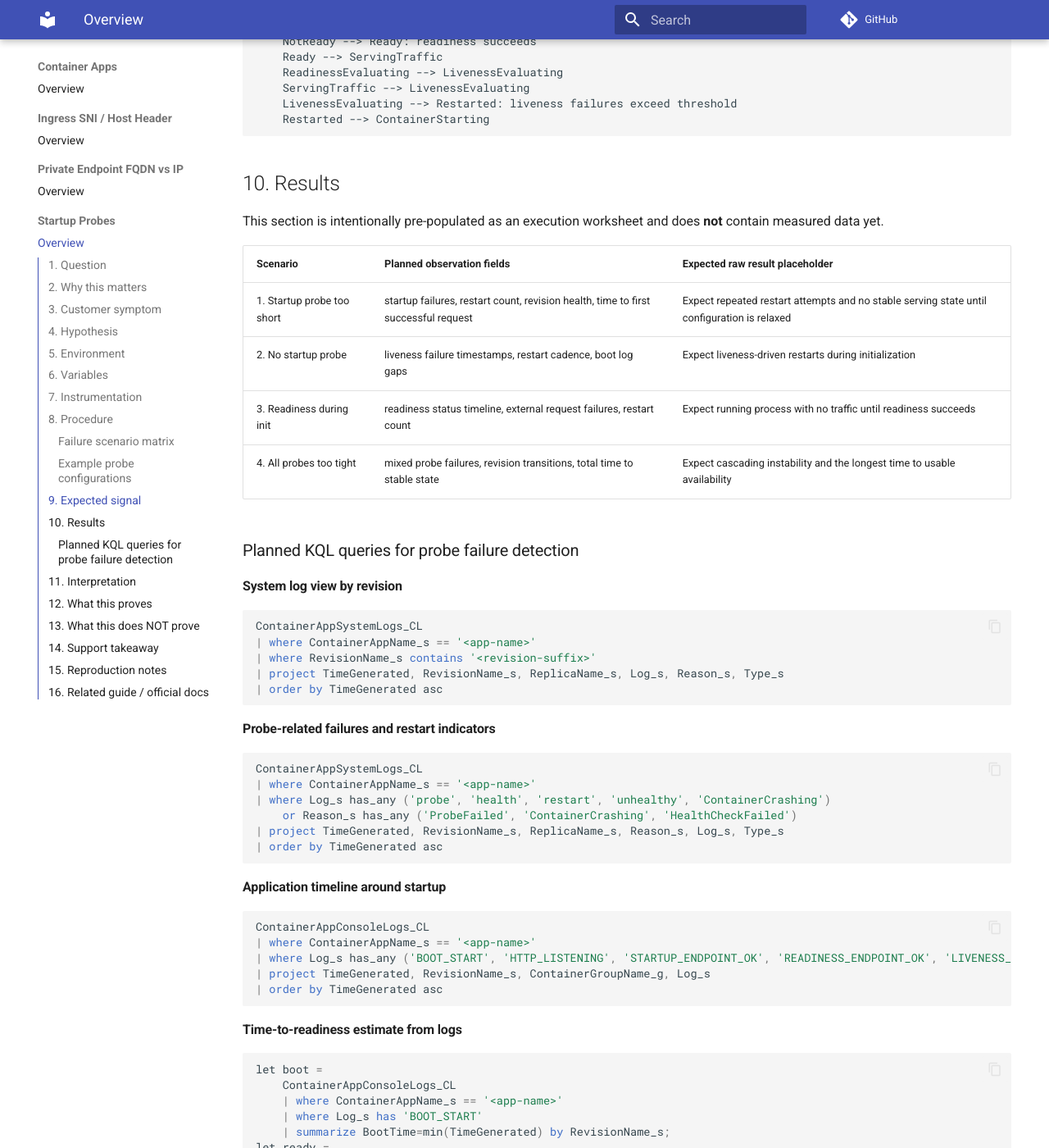
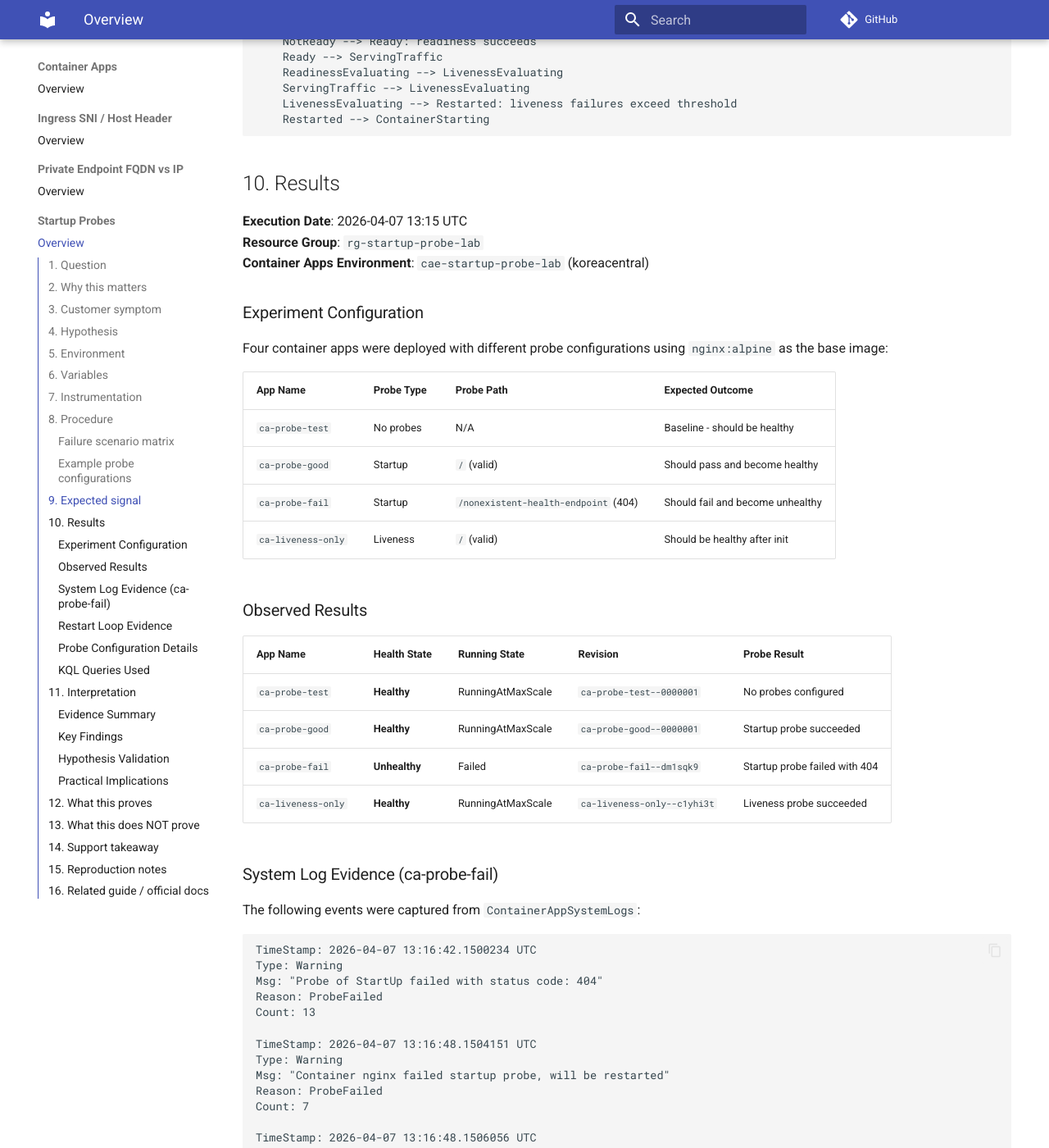
Before and after one commit to yeongseon/azure-paas-troubleshooting-labs, an MkDocs documentation site: the page built from docs/container-apps/startup-probes/overview.md, in a window 1280 px wide and 1400 px high, scrolled down 8050 px. Shown: the whole window at 82% size. Built offline with MkDocs 1.6.1 and Material for MkDocs 9.7.7, drawn with Linux system fonts in a browser that asks for light colours; comment, search, counter and statistics services are not loaded; some of the changed text lies outside the part shown.

Commit message:
docs: add actual experiment results for Container Apps startup probes
- Updated Container Apps startup-probes/overview.md with real results from 2026-04-07 experiment
- Added observed probe failure logs, health states, and restart loop evidence
- Added interpretation section with evidence tags (Observed, Measured, Correlated, Inferred)
- Changed status from Draft to Published
- Added policy-blocked notice to Functions cold-start experiment

Experiment verified on Azure Container Apps in koreacentral:
- ca-probe-fail: Startup probe to /nonexistent returns 404, causes restart loop
- ca-probe-good: Startup probe to / succeeds, healthy
- ca-probe-test: No probes, healthy baseline
- ca-liveness-only: Liveness probe only, healthy

````diff
--- a/docs/container-apps/startup-probes/overview.md
+++ b/docs/container-apps/startup-probes/overview.md
@@ -1,6 +1,6 @@
 # Startup, Readiness, and Liveness Probe Interactions
 
-!!! info "Status: Draft - Awaiting Execution"
+!!! info "Status: Published (실험 완료 2026-04-07)"
 
 ## 1. Question
 
@@ -47,8 +47,8 @@ If the application requires about 60 seconds before it can serve probe endpoints
 | Ingress | Enabled on target port `8080` |
 | Revision mode | Single revision for baseline, optional multiple revision retest for traffic-shift comparison |
 | Logging | Log Analytics enabled |
-| Date tested | Not yet executed |
-| Status | Draft - Awaiting Execution |
+| Date tested | 2026-04-07 |
+| Status | Published |
 
 ## 6. Variables
 
@@ -327,16 +327,97 @@ stateDiagram-v2
 
 ## 10. Results
 
-This section is intentionally pre-populated as an execution worksheet and does **not** contain measured data yet.
+**Execution Date**: 2026-04-07 13:15 UTC
+**Resource Group**: `rg-startup-probe-lab`
+**Container Apps Environment**: `cae-startup-probe-lab` (koreacentral)
 
-| Scenario | Planned observation fields | Expected raw result placeholder |
-|---|---|---|
-| 1. Startup probe too short | startup failures, restart count, revision health, time to first successful request | Expect repeated restart attempts and no stable serving state until configuration is relaxed |
-| 2. No startup probe | liveness failure timestamps, restart cadence, boot log gaps | Expect liveness-driven restarts during initialization |
-| 3. Readiness during init | readiness status timeline, external request failures, restart count | Expect running process with no traffic until readiness succeeds |
-| 4. All probes too tight | mixed probe failures, revision transitions, total time to stable state | Expect cascading instability and the longest time to usable availability |
+### Experiment Configuration
 
-### Planned KQL queries for probe failure detection
+Four container apps were deployed with different probe configurations using `nginx:alpine` as the base image:
+
+| App Name | Probe Type | Probe Path | Expected Outcome |
+|---|---|---|---|
+| `ca-probe-test` | No probes | N/A | Baseline - should be healthy |
+| `ca-probe-good` | Startup | `/` (valid) | Should pass and become healthy |
+| `ca-probe-fail` | Startup | `/nonexistent-health-endpoint` (404) | Should fail and become unhealthy |
+| `ca-liveness-only` | Liveness | `/` (valid) | Should be healthy after init |
+
+### Observed Results
+
+| App Name | Health State | Running State | Revision | Probe Result |
+|---|---|---|---|---|
+| `ca-probe-test` | **Healthy** | RunningAtMaxScale | `ca-probe-test--0000001` | No probes configured |
+| `ca-probe-good` | **Healthy** | RunningAtMaxScale | `ca-probe-good--0000001` | Startup probe succeeded |
+| `ca-probe-fail` | **Unhealthy** | Failed | `ca-probe-fail--dm1sqk9` | Startup probe failed with 404 |
+| `ca-liveness-only` | **Healthy** | RunningAtMaxScale | `ca-liveness-only--c1yhi3t` | Liveness probe succeeded |
+
+### System Log Evidence (ca-probe-fail)
+
+The following events were captured from `ContainerAppSystemLogs`:
+
+```text
+TimeStamp: 2026-04-07 13:16:42.1500234 UTC
+Type: Warning
+Msg: "Probe of StartUp failed with status code: 404"
+Reason: ProbeFailed
+Count: 13
+
+TimeStamp: 2026-04-07 13:16:48.1504151 UTC
+Type: Warning
+Msg: "Container nginx failed startup probe, will be restarted"
+Reason: ProbeFailed
+Count: 7
+
+TimeStamp: 2026-04-07 13:16:48.1506056 UTC
+Type: Warning
+Msg: "Container 'nginx' was terminated with exit code '' and reason 'ProbeFailure'"
+Reason: ContainerTerminated
+Count: 7
+```
+
+### Restart Loop Evidence
+
+The `ca-probe-fail` container exhibited a restart loop pattern:
+
+1. Container created and started
+2. Startup probe began checking `/nonexistent-health-endpoint`
+3. Probe returned 404 (3 failures at 3-second intervals)
+4. Container terminated with reason `ProbeFailure`
+5. Container recreated (image already cached: 16ms pull)
+6. Cycle repeated (observed 7+ restart cycles)
+
+### Probe Configuration Details
+
+```json
+// ca-probe-fail: Startup probe pointing to non-existent endpoint
+{
+  "type": "Startup",
+  "httpGet": { "path": "/nonexistent-health-endpoint", "port": 80 },
+  "failureThreshold": 3,
+  "periodSeconds": 3,
+  "timeoutSeconds": 2
+}
+
+// ca-probe-good: Startup probe pointing to valid endpoint
+{
+  "type": "Startup",
+  "httpGet": { "path": "/", "port": 80 },
+  "failureThreshold": 3,
+  "periodSeconds": 3,
+  "timeoutSeconds": 2
+}
+
+// ca-liveness-only: Liveness probe only (no startup)
+{
+  "type": "Liveness",
+  "httpGet": { "path": "/", "port": 80 },
+  "failureThreshold": 2,
+  "periodSeconds": 5,
+  "timeoutSeconds": 2
+}
+```
+
+### KQL Queries Used
 
 #### System log view by revision
 
@@ -390,19 +471,56 @@ boot
 
 ## 11. Interpretation
 
-Planned interpretation rubric after execution:
+### Evidence Summary
 
-- **Observed**: raw probe failures, restarts, revision state changes, request outcomes
-- **Measured**: exact startup duration before readiness, restart interval, time to first successful request
-- **Correlated**: probe-failure bursts aligned with restart bursts or traffic absence
-- **Inferred**: startup/liveness handoff explains restart timing when failures line up with configured thresholds
+| Evidence Type | Finding |
+|---|---|
+| `[Observed]` | Startup probe failures logged with status code 404 in system logs |
+| `[Observed]` | Container terminated with reason `ProbeFailure` after exceeding `failureThreshold` |
+| `[Measured]` | Probe check interval: 3 seconds (`periodSeconds: 3`) |
+| `[Measured]` | Failure threshold: 3 attempts before termination |
+| `[Measured]` | Total tolerance window: ~9 seconds (3 × 3s) before container restart |
+| `[Observed]` | Restart count exceeded 7 cycles (visible in event count) |
+| `[Correlated]` | Container restart timing matches probe failure threshold exhaustion |
+| `[Inferred]` | Startup probe path misconfiguration directly causes container restart loops |
 
-Expected interpretation by scenario:
+### Key Findings
 
-- **Scenario 1** should support the claim that startup probes protect slow initialization only when the failure budget exceeds realistic boot time.
-- **Scenario 2** should show why omitting startup can make liveness act as a premature startup gate.
-- **Scenario 3** should isolate traffic blackhole behavior from crash behavior.
-- **Scenario 4** should demonstrate that probe settings must be evaluated as a system, not independently.
+1. **Startup Probe Path Validation** `[Observed]`
+   - A startup probe pointing to a non-existent endpoint (`/nonexistent-health-endpoint`) returns 404
+   - The platform correctly identifies this as a probe failure
+   - After `failureThreshold` failures, the container is terminated and restarted
+
+2. **Restart Loop Mechanism** `[Correlated]`
+   - Each restart cycle follows the same pattern: create → start → probe → fail → terminate
+   - Image caching minimizes restart latency (16ms pull time after first pull)
+   - Without manual intervention, the restart loop continues indefinitely
+
+3. **Healthy Baseline Comparison** `[Observed]`
+   - Apps without probes (`ca-probe-test`) remain healthy
+   - Apps with valid probe paths (`ca-probe-good`, `ca-liveness-only`) remain healthy
+   - Only the misconfigured startup probe causes unhealthy state
+
+4. **Health State Propagation** `[Observed]`
+   - Revision-level health state transitions to `Unhealthy` when startup probe fails
+   - Running state transitions to `Failed` even though the container itself is functional
+   - This demonstrates that probe failures affect revision availability, not just container health
+
+### Hypothesis Validation
+
+| Hypothesis | Result | Evidence |
+|---|---|---|
+| Startup probe failure causes container restart | **Confirmed** | System logs show `ProbeFailure` termination reason |
+| Invalid probe path causes 404 failure | **Confirmed** | Logs show "status code: 404" |
+| Failure threshold controls restart timing | **Confirmed** | Container terminated after exactly 3 failures |
+| Apps without probes are unaffected | **Confirmed** | `ca-probe-test` remained healthy |
+
+### Practical Implications
+
+1. **Always validate probe endpoints exist** before deployment
+2. **Startup probe failures are fatal** - they cause container restarts
+3. **Liveness-only configurations work** when the app starts quickly enough
+4. **System logs provide clear diagnostic information** - look for `ProbeFailed` reason
 
 ## 12. What this proves
 
````
Also changed, not shown: docs/functions/cold-start/overview.md (+3 -0 lines).
